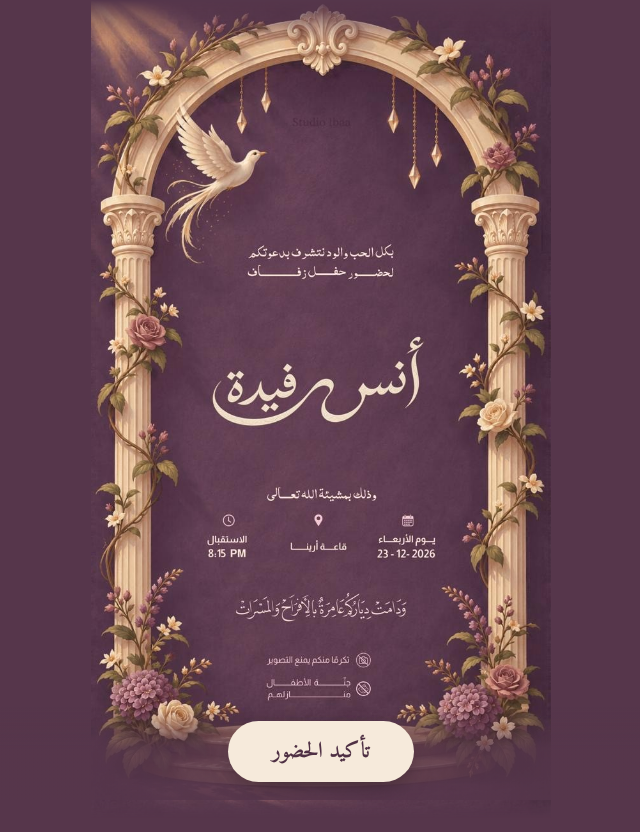
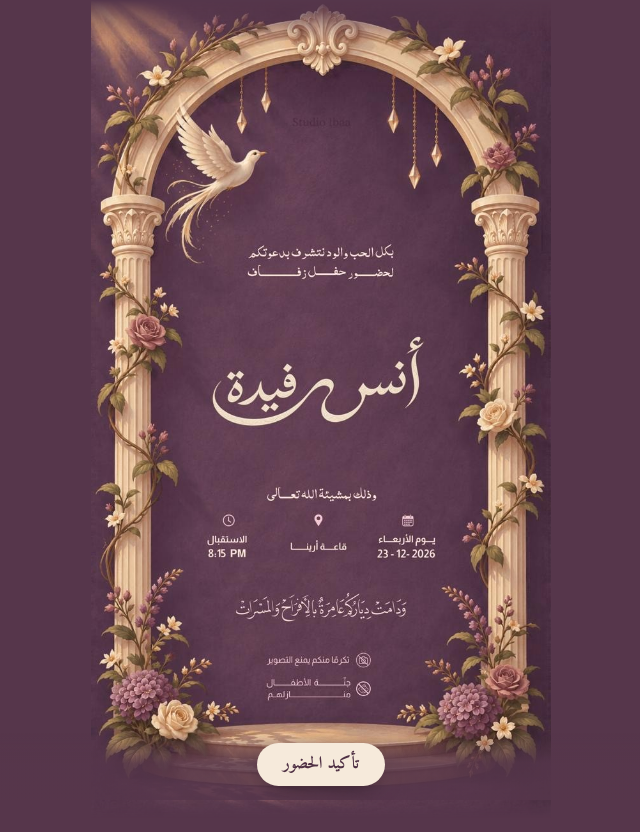
Before and after one commit to Shifa-Alrashdi/Wedding_invetation, a plain HTML site: page v4/index.html in a window 1280 px wide. Shown: the whole page, without its empty margins (319-959 px from the left). Drawn offline with Linux system fonts and the light colour scheme.

Commit message:
Smaller RSVP button on v4
Co-Authored-By: Claude Opus 5.5 <noreply@anthropic.com>
Claude-Session: https://claude.ai/code/session_01JdVKD3ep3CEBkrahYhAXDQ

```diff
--- a/v4/index.html
+++ b/v4/index.html
@@ -253,14 +253,14 @@
   .page { animation: pageIn .45s ease; }
   @keyframes pageIn { from { opacity: 0; transform: translateY(8px); } to { opacity: 1; transform: none; } }
   .back-wrap { text-align: center; padding: 18px 16px 28px; }
-  #page1 { padding-bottom: 84px; }
+  #page1 { padding-bottom: 60px; }
   .go-wrap { position: fixed; left: 0; right: 0; bottom: 0; z-index: 5; text-align: center;
-    padding: 14px 16px calc(18px + env(safe-area-inset-bottom));
+    padding: 10px 16px calc(14px + env(safe-area-inset-bottom));
     background: linear-gradient(rgba(86,54,75,0), rgba(86,54,75,.85) 45%); }
   .go {
-    font: inherit; font-family: "Amiri", serif; font-weight: 700; font-size: 22px;
+    font: inherit; font-family: "Amiri", serif; font-weight: 700; font-size: 17px;
     background: #f6eadb; color: #4f3044; border: none; border-radius: 999px;
-    padding: 12px 44px; cursor: pointer; box-shadow: 0 8px 24px -10px rgba(0,0,0,.5);
+    padding: 7px 26px; cursor: pointer; box-shadow: 0 8px 24px -10px rgba(0,0,0,.5);
   }
   .back {
     font: inherit; font-size: 15px; background: none; color: #f6eadb; cursor: pointer;
```
